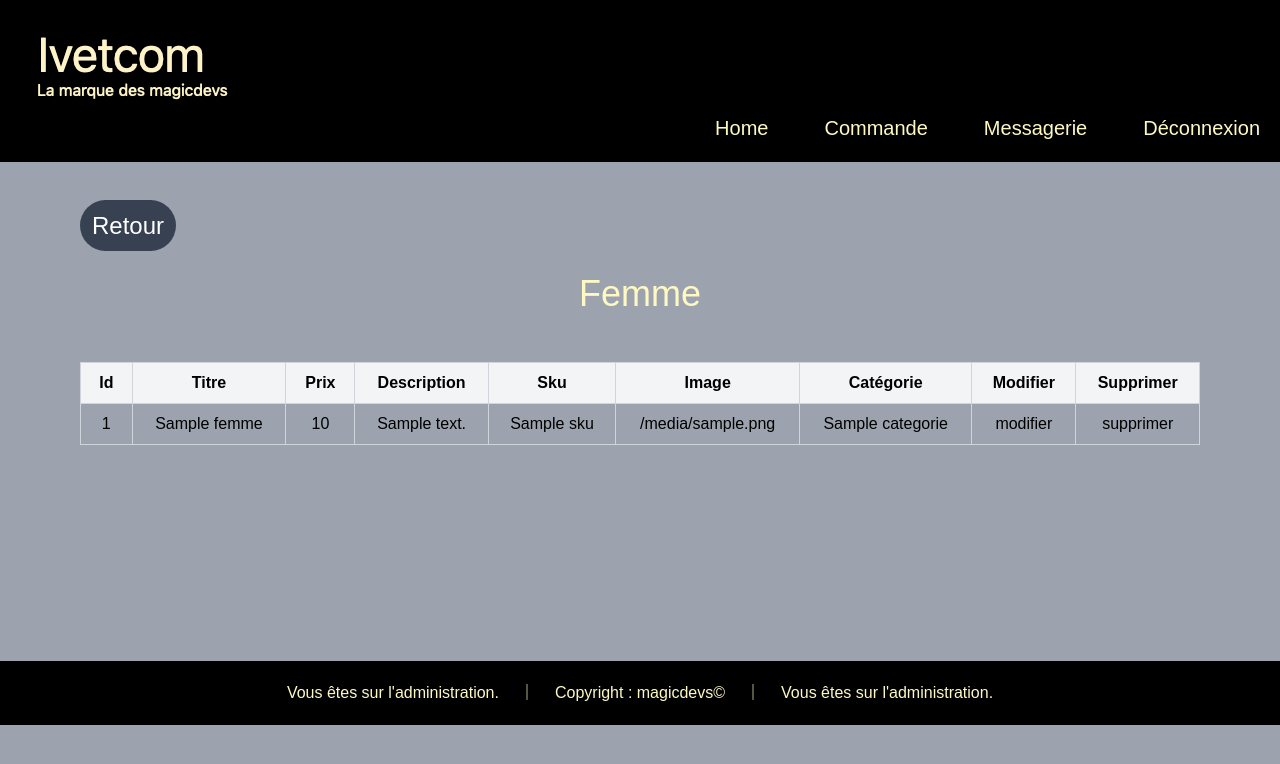
After one commit to SoizicMM/vetcom, a Flask app: page /femmeadmin in a window 1280 px wide. The commit adds this page. Shown: the top 764 px of the page. Run offline with Flask 3, Linux system fonts and the light colour scheme; a database or web service that is not in the repository returns one stand-in record (values such as "Sample title"); some libraries are stand-ins or nearby versions.

Commit message:
messagerie admin

```diff
--- a/main.py
+++ b/main.py
@@ -4,6 +4,8 @@ import os
 import bcrypt
 from datetime import datetime
 from pymongo import MongoClient
+from bson import ObjectId
+
 
 app = Flask("Vetcom")
 mongo = pymongo.MongoClient(os.getenv("MONGO_KEY"))
@@ -232,14 +234,21 @@ def payment():
     return render_template("cart.html")
 
 
+@app.route("/panier")
+def panier():
+    db_enfant = mongo.db.enfant
+    enfant = db_enfant.find({})
+    return render_template("panier.html", enfant=enfant)
 
 
 
 
-
-
-
-# ADMINISTRATION
+######################################################################################
+######################################################################################
+######################################################################################
+######################################################################################
+######################################################################################
+###############################ADMINISTRATION#########################################
 @app.route("/envoyer_message", methods=["POST"])
 def envoyer_message():
     try:
@@ -292,12 +301,38 @@ def secure_administration():
     commande = db_commande.find({})
     return render_template('/administrationadmin.html', message=message, commande=commande)
 
+
+######################################################################################
+######################################################################################
 @app.route('/messagerie')
 def messagerie():
     # Code pour la page d'administration sécurisée
     db_message = mongo.db.message
     message = db_message.find({})
     return render_template('/messagerie.html', message=message)
+
+@app.route('/update_lieu/<message_id>', methods=['GET'])
+def show_update_form(message_id):
+    db_message = mongo.db.message
+    message = db_message.find_one({'_id': ObjectId(message_id)})
+    return render_template('update.html', message=message)
+
+@app.route('/update_lieu/<message_id>', methods=['POST'])
+def update_message(message_id):
+    db_message = mongo.db.message
+    updated_message = {
+        'nom': request.form['nom'],
+        'prenom': request.form['prenom'],
+        'email': request.form['email'],
+        'objet': request.form['objet'],
+        'texte': request.form['texte'],
+        'date_envoi': request.form['date_envoi']
+    }
+    db_message.update_one({'_id': ObjectId(message_id)}, {'$set': updated_message})
+    return redirect(url_for('messagerie'))
+
+######################################################################################
+######################################################################################
 
 @app.route('/commande')
 def commande():
@@ -307,24 +342,50 @@ def commande():
     return render_template('/commande.html', commande=commande)
 
 
+######################################################################################
+######################################################################################
 
-@app.route("/panier")
-def panier():
-    db_enfant = mongo.db.enfant
-    enfant = db_enfant.find({})
-    return render_template("panier.html", enfant=enfant)
+
+@app.route('/femmeadmin')
+def femmeadmin():
+    # Code pour la page d'administration sécurisée
+    db_femme = mongo.db.femme
+    femme = db_femme.find({})
+    return render_template('/femmeadmin.html', femme=femme)
+
+
+@app.route('/update_femme/<femme_id>', methods=['GET'])
+def show_update_form(femme_id):
+    db_femme = mongo.db.femme
+    femme = db_femme.find_one({'_id': ObjectId(femme_id)})
+    return render_template('femmeadmin.html', femme=femme)
+
+@app.route('/update_lieu/<femme_id>', methods=['POST'])
+def update_femme(femme_id):
+    db_femme = mongo.db.femme
+    updated_femme = {
+        'titre': request.form['titre'],
+        'prix': request.form['prix']
+    }
+    db_femme.update_one({'_id': ObjectId(femme_id)}, {'$set': updated_femme})
+    return redirect(url_for('femme'))
+######################################################################################
+######################################################################################
+
+
+@app.route('/hommeadmin')
+def hommeadmin():
+    # Code pour la page d'administration sécurisée
+    db_homme = mongo.db.homme
+    homme = db_homme.find({})
+    return render_template('/hommeadmin.html', homme=homme)
 
 
 
-
-
-
-
-
-
-
-
-
-
+######################################################################################
+######################################################################################
+######################################################################################
+######################################################################################
+######################################################################################
 if __name__ == '__main__':
     app.run(host="0.0.0.0", port=3904)
--- a/pyproject.toml
+++ b/pyproject.toml
@@ -12,6 +12,7 @@ pymongo = "^4.6.3"
 flask = "^3.0.2"
 bcrypt = "^4.1.3"
 python-dotenv = "^1.0.1"
+bson = "^0.5.10"
 
 
 [build-system]
--- a/templates/base.html
+++ b/templates/base.html
@@ -151,11 +151,7 @@
         <p style="margin: 0 10px;">｜</p>
         <a style="margin: 0 10px;" href="/cookies">Paramètres de cookies</a>
         <p style="margin: 0 10px;">｜</p>
-        <a style="margin: 0 10px;" href="mailto:ivetcom@gmail.com">Contact : ivetcom@gmail.com</a>
-        <p style="margin: 0 10px;">｜</p>
-        <a href='/assistance' style="margin: 0 10px;">
-            <img src='https://i.postimg.cc/HWN7nrb7/assistance.png' border='0' alt='assistance'/>
-        </a>
+        <a style="margin: 0 10px;" href='/assistance'>Contact : ivetcom@gmail.com</a>
     </footer>
     <div id="cookieConsent" class="fixed bottom-0 w-full bg-gray-800 text-white p-4 flex justify-between items-center">
         <a class="mr-4" href="/cookies">Nous utilisons des cookies pour améliorer votre expérience. Acceptez-vous les cookies ?</a>
--- /dev/null
+++ b/templates/femmeadmin.html
@@ -0,0 +1,45 @@
+{% extends 'base1.html' %}
+{% block content %}
+<br>
+<div class="text-left pl-20">
+  <a href="/secure_administration" class="rounded-full bg-gray-700 text-white text-2xl pl-3 pt-3 pb-3 pr-3">Retour</a>
+</div>
+<br>
+<p class="text-yellow-100 text-center text-4xl pt-2">Femme</p><br><br>
+<div class="pl-20 pr-20">
+  <section>
+    <table class="table-auto w-full border-collapse border border-gray-200">
+      <thead>
+        <tr class="bg-gray-100">
+          <th class="border border-gray-300 px-4 py-2">Id</th>
+          <th class="border border-gray-300 px-4 py-2">Titre</th>
+          <th class="border border-gray-300 px-4 py-2">Prix</th>
+          <th class="border border-gray-300 px-4 py-2">Description</th>
+          <th class="border border-gray-300 px-4 py-2">Sku</th>
+          <th class="border border-gray-300 px-4 py-2">Image</th>
+          <th class="border border-gray-300 px-4 py-2">Catégorie</th>
+          <th class="border border-gray-300 px-4 py-2">Modifier</th>
+          <th class="border border-gray-300 px-4 py-2">Supprimer</th>
+        </tr>
+      </thead>
+      <tbody>
+        {% for femme in femme %}
+        <tr>
+          <td class="border border-gray-300 px-4 py-2">{{ femme['_id'] }}</td>
+          <td class="border border-gray-300 px-4 py-2">{{ femme['titre'] }}</td>
+          <td class="border border-gray-300 px-4 py-2">{{ femme['prix'] }}</td>
+          <td class="border border-gray-300 px-4 py-2">{{ femme['description'] }}</td>
+          <td class="border border-gray-300 px-4 py-2">{{ femme['sku'] }}</td>
+          <td class="border border-gray-300 px-4 py-2">{{ femme['image'] }}</td>
+          <td class="border border-gray-300 px-4 py-2">{{ femme['categorie'] }}</td>
+          <td class="border border-gray-300 px-4 py-2"><a href="/update_femme/{{ femme['_id'] }}">modifier</a></td>
+          <td class="border border-gray-300 px-4 py-2"><a href="/delete_femme/{{ femme['_id'] }}">supprimer</a></td>
+        </tr>
+        {% endfor %}
+      </tbody>
+    </table>
+  </section>
+</div>
+
+<br><br><br><br><br><br><br><br><br>
+{% endblock %}
--- a/templates/messagerie.html
+++ b/templates/messagerie.html
@@ -17,6 +17,8 @@
             <th class="border border-gray-300 px-4 py-2">Objet</th>
             <th class="border border-gray-300 px-4 py-2">Corps du message</th>
             <th class="border border-gray-300 px-4 py-2">Date</th>
+            <th class="border border-gray-300 px-4 py-2">Modifier</th>
+            <th class="border border-gray-300 px-4 py-2">Supprimer</th>
           </tr>
         </thead>
         <tbody>
@@ -28,6 +30,9 @@
             <td class="border border-gray-300 px-4 py-2">{{ message['objet'] }}</td>
             <td class="border border-gray-300 px-4 py-2">{{ message['texte'] }}</td>
             <td class="border border-gray-300 px-4 py-2">{{ message['date_envoi'] }}</td>
+            <td class="border border-gray-300 px-4 py-2"><a href="/update_lieu/{{ message['_id'] }}">modifier</a></td>
+            <td class="border border-gray-300 px-4 py-2"><a href="/delete_lieu/{{ message['_id'] }}">supprimer</a></td>
+
           </tr>
           {% endfor %}
         </tbody>
```
Also changed, not shown: templates/update.html (added, +38 -0 lines), 1 other file.
